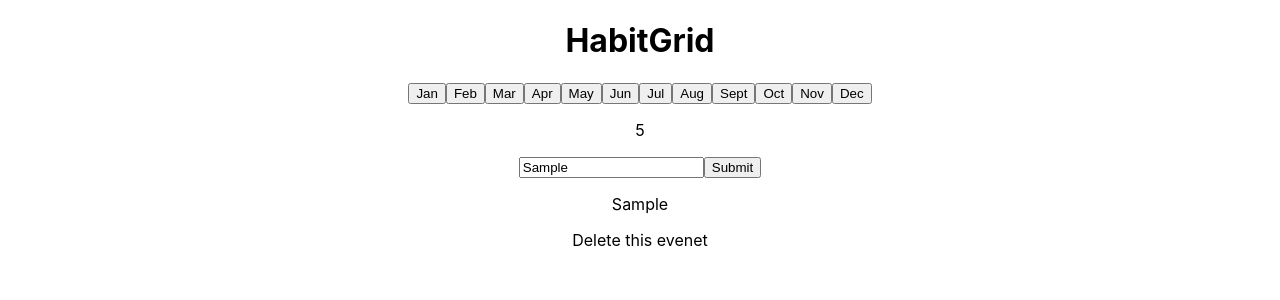
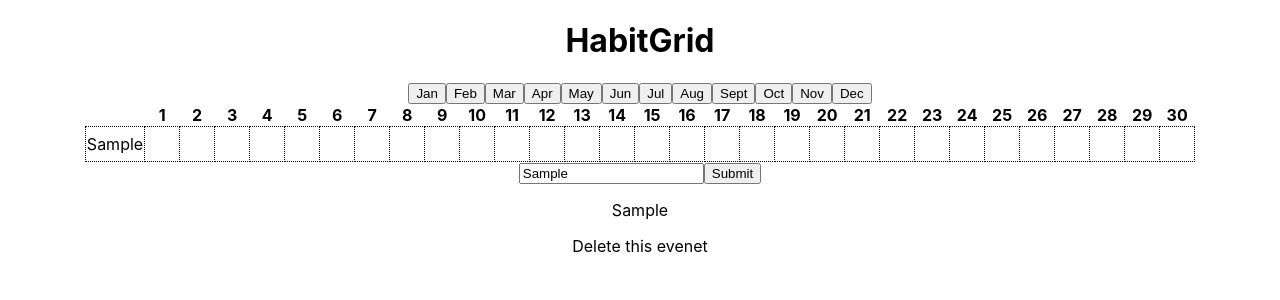
Before and after one commit to teooliver/habit-grid, a React (Create React App) app: page / in a window 1280 px wide. Both pictures are taken after typing "Sample" into the empty fields and a click on the button "Submit". Shown: the top 300 px of the page. Built offline with nearby package versions, Linux system fonts and the light colour scheme.

Commit message:
implemented HabitTracker components

```diff
--- a/src/App.tsx
+++ b/src/App.tsx
@@ -1,4 +1,4 @@
-import React, { useEffect, useState, FunctionComponent } from "react";
+import React, { useEffect, useState } from "react";
 import "./styles/styles.scss";
 import { connect } from "react-redux";
 import {
@@ -10,11 +10,10 @@ import {
   removePoint,
 } from "./redux/actions";
 import { StoreState } from "./redux/reducers";
-import SelectMonth from "./components/tracker/SelectMonth";
+import HabitTracker from "./components/tracker/HabitTracker";
 
 interface AppProps {
   habits: Habit[];
-  selectedMonth: number;
   getHabits: Function;
   removeHabit: Function;
   createHabit: Function;
@@ -29,9 +28,7 @@ const _App: React.FC<AppProps> = ({
   createHabit,
   addPoint,
   removePoint,
-  selectedMonth,
 }) => {
-  // const [isFetching, setIsFetching] = useState(false);
   const [habitInput, setHabitInput] = useState("");
 
   useEffect(() => {
@@ -59,8 +56,8 @@ const _App: React.FC<AppProps> = ({
   return (
     <div className="App">
       <h1>HabitGrid</h1>
-      <SelectMonth />
-      <p>{selectedMonth}</p>
+
+      <HabitTracker />
       <input
         type="text"
         name="habitInput"
--- /dev/null
+++ b/src/components/tracker/HabitPoint.tsx
@@ -0,0 +1,74 @@
+import React, { FC } from "react";
+import { Habit } from "../../redux/actions";
+import { StoreState } from "../../redux/reducers";
+import { connect } from "react-redux";
+import { addPoint, removePoint } from "../../redux/actions/habits";
+
+interface Props {
+  day: string;
+  habit: Habit;
+  color: string;
+  selectedMonth: number;
+  removePoint: Function;
+  addPoint: Function;
+}
+
+// Change to HabitCell
+const HabitPoint: FC<Props> = ({
+  day,
+  habit,
+  color,
+  selectedMonth,
+  removePoint,
+  addPoint,
+}) => {
+  const { events, id } = habit;
+  // const [isDateInEvents, setIsDateInEvents] = useState(false);
+
+  const thisCellDate = new Date(2020, selectedMonth, parseInt(day));
+
+  // useEffect(() => {
+  //   checkDateInEvent();
+  // }, [habit, selectedMonth]);
+
+  const foundDate = events.find((event) => {
+    if (
+      event.getDate() === thisCellDate.getDate() &&
+      event.getMonth() === thisCellDate.getMonth()
+    ) {
+      return true;
+    } else {
+      return false;
+    }
+  });
+
+  return (
+    <>
+      {foundDate ? (
+        <td
+          onClick={() => {
+            removePoint(id!, foundDate);
+          }}
+        >
+          <i className="point" style={{ backgroundColor: color }}></i>
+        </td>
+      ) : (
+        <td
+          onClick={() => {
+            addPoint(id!, thisCellDate);
+          }}
+        ></td>
+      )}
+    </>
+  );
+};
+
+const mapStateToProps = ({
+  selectedMonth,
+}: StoreState): { selectedMonth: number } => {
+  return {
+    selectedMonth,
+  };
+};
+
+export default connect(mapStateToProps, { addPoint, removePoint })(HabitPoint);
--- /dev/null
+++ b/src/components/tracker/HabitRow.tsx
@@ -0,0 +1,48 @@
+import React from "react";
+import { connect } from "react-redux";
+import { removePoint, Habit } from "../../redux/actions/habits";
+import HabitPoint from "./HabitPoint";
+
+const colors = [
+  "#4c4e58",
+  "#abc3e7",
+  "#e7cfab",
+  "#abe7cf",
+  "#f4c6bc",
+  "#ffb3ba",
+  "#ffdfba",
+  "#baffc9",
+  "#bae1ff",
+];
+const n = colors.length;
+
+interface Props {
+  habit: Habit;
+  removePoint: Function;
+  index: number;
+  daysArray: string[];
+}
+
+const HabitRow: React.FC<Props> = ({
+  habit,
+  removePoint,
+  index,
+  daysArray,
+}) => {
+  return (
+    <tr>
+      <td className="habit">{habit.name}</td>
+      {daysArray.map((day) => {
+        return (
+          <HabitPoint
+            day={day}
+            habit={habit}
+            color={colors[((index % n) + n) % n]}
+          />
+        );
+      })}
+    </tr>
+  );
+};
+
+export default connect(null, { removePoint })(HabitRow);
--- a/src/components/tracker/HabitTracker.tsx
+++ b/src/components/tracker/HabitTracker.tsx
@@ -1,7 +1,14 @@
 import React from "react";
+import HabitsTable from "./HabitsTable";
+import SelectMonth from "./SelectMonth";
 
 const HabitTracker = () => {
-  return <div></div>;
+  return (
+    <div>
+      <SelectMonth />
+      <HabitsTable />
+    </div>
+  );
 };
 
 export default HabitTracker;
--- a/src/components/tracker/HabitsTable.tsx
+++ b/src/components/tracker/HabitsTable.tsx
@@ -1,25 +1,71 @@
-import React, { Component, useEffect, useState } from "react";
+import React, { useEffect } from "react";
 import { connect } from "react-redux";
 import { StoreState } from "../../redux/reducers";
 import { Habit } from "../../redux/actions";
 import { getHabits } from "../../redux/actions";
+import HabitRow from "./HabitRow";
 
-interface MainTableProps {
+interface HabitsTableProps {
   getHabits: Function;
+  selectedMonth: number;
+  habits: Habit[];
 }
 
-export const MainTable: React.FC<MainTableProps> = ({ getHabits }) => {
+export const HabitsTable: React.FC<HabitsTableProps> = ({
+  getHabits,
+  selectedMonth,
+  habits,
+}) => {
   useEffect(() => {
     getHabits();
   }, []);
 
-  return <div></div>;
+  const daysOnSelectedMonth: number =
+    new Date(2019, selectedMonth + 1, 0).getDate() + 1;
+
+  let daysArray: string[] = [];
+  const renderTableHeader = (days: number) => {
+    for (let i = 1; i < days; i++) {
+      daysArray.push(`${i}`);
+    }
+  };
+
+  // const checkHabits = habits.length !== 0;
+
+  return (
+    <>
+      {habits ? (
+        <table className="HabitsTable">
+          <thead>
+            <th></th>
+            {renderTableHeader(daysOnSelectedMonth)}
+            {daysArray.map((day) => {
+              return <th key={day}>{day}</th>;
+            })}
+          </thead>
+          <tbody>
+            {habits.map((habit, index) => {
+              return (
+                <HabitRow habit={habit} index={index} daysArray={daysArray} />
+              );
+            })}
+          </tbody>
+        </table>
+      ) : (
+        <div className="">Nothing to show yet</div>
+      )}
+    </>
+  );
 };
 
-const mapStateToProps = ({ habits }: StoreState): { habits: Habit[] } => {
+const mapStateToProps = ({
+  habits,
+  selectedMonth,
+}: StoreState): { habits: Habit[]; selectedMonth: number } => {
   return {
     habits,
+    selectedMonth,
   };
 };
 
-export default connect(mapStateToProps, { getHabits })(MainTable);
+export default connect(mapStateToProps, { getHabits })(HabitsTable);
--- a/src/indexedDb/connectDb.ts
+++ b/src/indexedDb/connectDb.ts
@@ -50,6 +50,7 @@ export const deleteHabit = async (id: number) => {
 
 export const createPoint = async (id: number, date: Date) => {
   const habit = await db.habits.get(Number(id));
+  console.log("Create Point: ", habit);
   if (habit) {
     // insert date into the events[]
     habit.events.push(date);
--- a/src/redux/actions/habits.ts
+++ b/src/redux/actions/habits.ts
@@ -92,7 +92,7 @@ export const addPoint = (id: number, date: Date) => async (
 export const removePoint = (id: number, date: Date) => async (
   dispatch: Dispatch
 ) => {
-  console.log(id, date);
+  console.log("From remove", id, date);
   const habit = await deletePoint(id, date);
 
   dispatch<RemovePointAction>({
--- a/src/redux/reducers/habitsReducer.ts
+++ b/src/redux/reducers/habitsReducer.ts
@@ -1,5 +1,4 @@
 import { ActionTypes, Habit, Action } from "../actions/index";
-import { addHabit } from "../../indexedDb/connectDb";
 
 export const habitsReducer = (state: Habit[] = [], action: Action) => {
   switch (action.type) {
--- a/src/styles/styles.scss
+++ b/src/styles/styles.scss
@@ -15,3 +15,25 @@ code {
 .App {
   text-align: center;
 }
+
+.HabitsTable {
+  border-collapse: collapse;
+  margin-left: auto;
+  margin-right: auto;
+
+  td {
+    min-width: 32px;
+    height: 32px;
+    border: dotted 1px #000000;
+    &:hover {
+      background-color: lightgray;
+    }
+  }
+
+  .point {
+    display: block;
+    width: 98%;
+    height: 98%;
+    border-radius: 100px;
+  }
+}
```
Also changed, not shown: src/components/tracker/Habit.tsx (deleted, +0 -22 lines), src/components/tracker/HabitPoints.tsx (deleted, +0 -9 lines), 1 other file (tests, documents, lock files or other folders).
